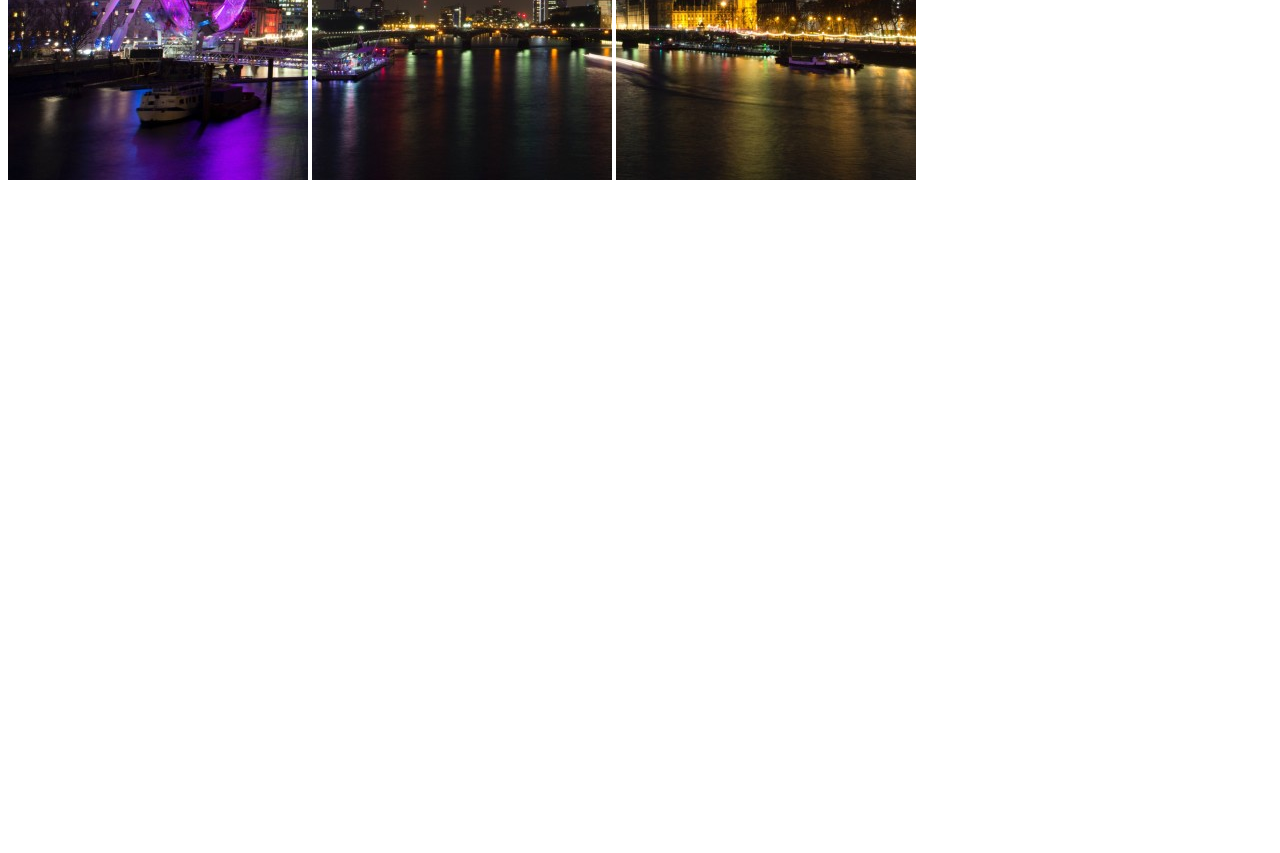
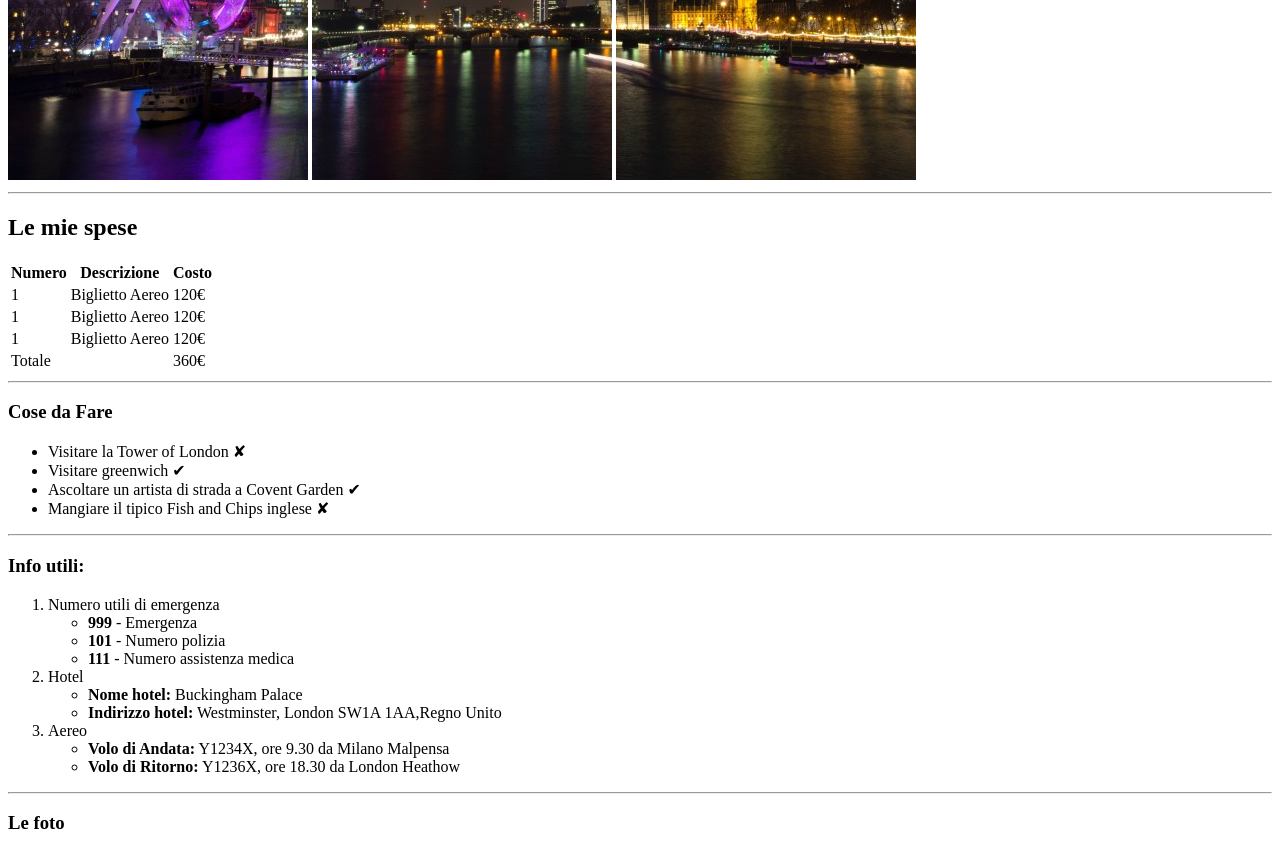
Before and after one commit to CondoriM/html-london-trip, a plain HTML site: page index.html in a window 1280 px wide. Shown: the part 500-1353 px from the top of the page. Before the commit the page ends 800 px from the top, so only its background shows below. Drawn offline with Linux system fonts and the light colour scheme.

Commit message:
created main

```diff
--- a/index.html
+++ b/index.html
@@ -7,11 +7,98 @@
     <title>Il mio viaggio a Londra</title>
 </head>
 <body>
+    <!--header site-->
     <header>
         <h1>Il mio Viaggio a Londra</h1>
         <img src="img/pexels-bill-emrich-230794-0.jpg" alt="">
         <img src="img/pexels-bill-emrich-230794-1.jpg" alt="">
         <img src="img/pexels-bill-emrich-230794-2.jpg" alt="">
+        <hr>
     </header>
+    <!--Main site-->
+    <main>
+        <!-- sezione spese -->
+        <section>
+            <h2>Le mie spese</h2>
+            <table>
+                <tr>
+                    <th>Numero</th>
+                    <th>Descrizione</th>
+                    <th>Costo</th>
+                </tr>
+                <tr>
+                    <td>1</td>
+                    <td>Biglietto Aereo</td>
+                    <td>120&#8364;</td>
+                </tr>
+                <tr>
+                    <td>1</td>
+                    <td>Biglietto Aereo</td>
+                    <td>120&#8364;</td>
+                </tr>
+                <tr>
+                    <td>1</td>
+                    <td>Biglietto Aereo</td>
+                    <td>120&#8364;</td>
+                </tr>
+                <tr>
+                    <td>Totale</td>
+                    <td></td>
+                    <td>360&#8364;</td>
+                </tr>
+            </table>
+            <hr>
+        </section>
+        <!-- sezione cose da fare -->
+        <section>
+            <h3>Cose da Fare</h3>
+            <ul>
+                <li>Visitare la Tower of London &#10008;</li>
+                <li>Visitare greenwich &#10004;</li>
+                <li>Ascoltare un artista di strada a Covent Garden &#10004;</li>
+                <li>Mangiare il tipico Fish and Chips inglese &#10008;</li>
+            </ul>
+            <hr>
+        </section>
+        <!--sezione Info utili-->
+        <section>
+            <h3>Info utili:</h3>
+            <ol>
+                <!--lista emergenza-->
+                <li>
+                    Numero utili di emergenza
+                    <!--lista puntata-->
+                    <ul>
+                        <li><strong>999</strong> - Emergenza</li>
+                        <li><strong>101</strong> - Numero polizia</li>
+                        <li><strong>111</strong> - Numero assistenza medica</li>
+                    </ul>
+                </li>
+                <!--lista hotel-->
+                <li>
+                    Hotel
+                    <ul>
+                        <li><strong>Nome hotel:</strong> Buckingham Palace</li>
+                        <li><strong>Indirizzo hotel:</strong> Westminster, London SW1A 1AA,Regno Unito</li>
+                    </ul>
+                </li>
+                <!--lista aereo-->
+                <li>
+                    Aereo
+                    <ul>
+                        <li><strong>Volo di Andata:</strong> Y1234X, ore 9.30 da Milano Malpensa</li>
+                        <li><strong>Volo di Ritorno:</strong> Y1236X, ore 18.30 da London Heathow</li>
+                    </ul>
+                </li>
+            </ol>
+            <hr>
+        </section>
+    </main>
+    <!--footer site-->
+    <footer>
+        <h3>Le foto</h3>
+
+    </footer>
+
 </body>
 </html>
```
